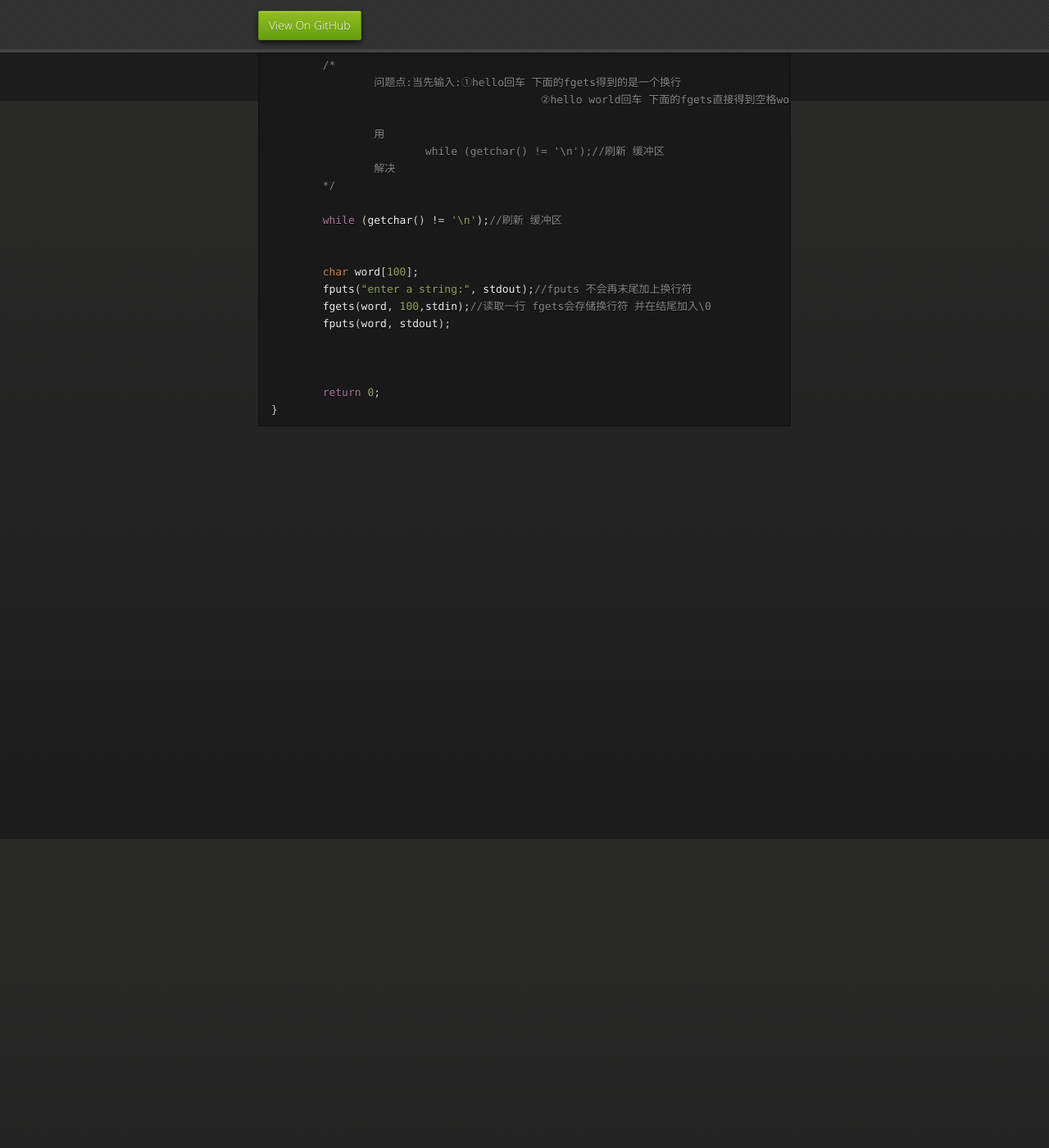
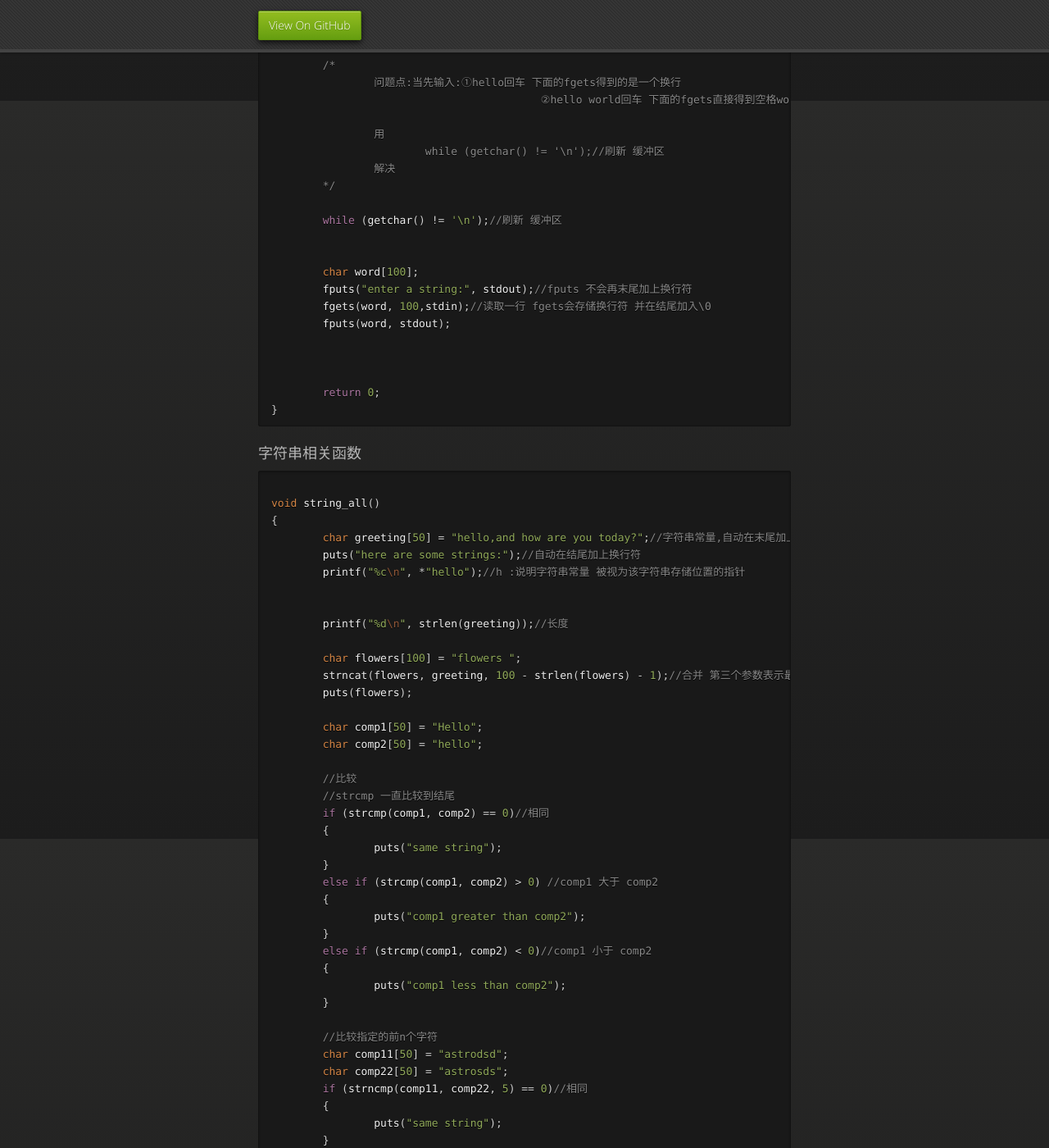
Before and after one commit to picturetxl/cs_c_language, a Jekyll site: the page built from index.md, in a window 1280 px wide and 1400 px high, scrolled down 3477 px. Shown: the whole window at 82% size. Built offline with Jekyll 4.4.1, drawn with Linux system fonts in a browser that asks for light colours; our own code applies the rules of GitHub Pages for plain Markdown files; the repository's description, which GitHub fills in, is left out; before the commit the page ends 4107 px from its top, so only the background shows below that; some of the changed text lies outside the part shown.

Commit message:
Update index.md
字符串相关函数使用

````diff
--- a/index.md
+++ b/index.md
@@ -183,3 +183,68 @@ int main()
 	return 0;
 }
 ```
+
+### 字符串相关函数
+```c
+
+void string_all()
+{
+	char greeting[50] = "hello,and how are you today?";//字符串常量,自动在末尾加上\0
+	puts("here are some strings:");//自动在结尾加上换行符
+	printf("%c\n", *"hello");//h :说明字符串常量 被视为该字符串存储位置的指针
+
+
+	printf("%d\n", strlen(greeting));//长度
+
+	char flowers[100] = "flowers ";
+	strncat(flowers, greeting, 100 - strlen(flowers) - 1);//合并 第三个参数表示最大可以添加的字符数
+	puts(flowers);
+
+	char comp1[50] = "Hello";
+	char comp2[50] = "hello";
+
+	//比较
+	//strcmp 一直比较到结尾
+	if (strcmp(comp1, comp2) == 0)//相同
+	{
+		puts("same string");
+	}
+	else if (strcmp(comp1, comp2) > 0) //comp1 大于 comp2
+	{
+		puts("comp1 greater than comp2");
+	}
+	else if (strcmp(comp1, comp2) < 0)//comp1 小于 comp2
+	{
+		puts("comp1 less than comp2");
+	}
+
+	//比较指定的前n个字符
+	char comp11[50] = "astrodsd";
+	char comp22[50] = "astrosds";
+	if (strncmp(comp11, comp22, 5) == 0)//相同
+	{
+		puts("same string");
+	}
+	else if (strncmp(comp11, comp22, 5) > 0) //comp11 大于 comp22
+	{
+		puts("comp11 greater than comp22");
+	}
+	else if (strncmp(comp11, comp22, 5) < 0)//comp11 小于 comp22
+	{
+		puts("comp11 less than comp22");
+	}
+
+
+	//拷贝
+	char qwords[20] = "hello world";
+	char aimword[50] = "somethingdssssssssss";
+
+	int size = strlen(aimword) - 1;
+	strncpy(aimword, qwords, size);//拷贝时将第三个参数设置为目标字符串长度-1
+	aimword[size] = '\0';//确保存储的是一个字符串
+
+	puts(aimword);
+
+
+}
+```
````
